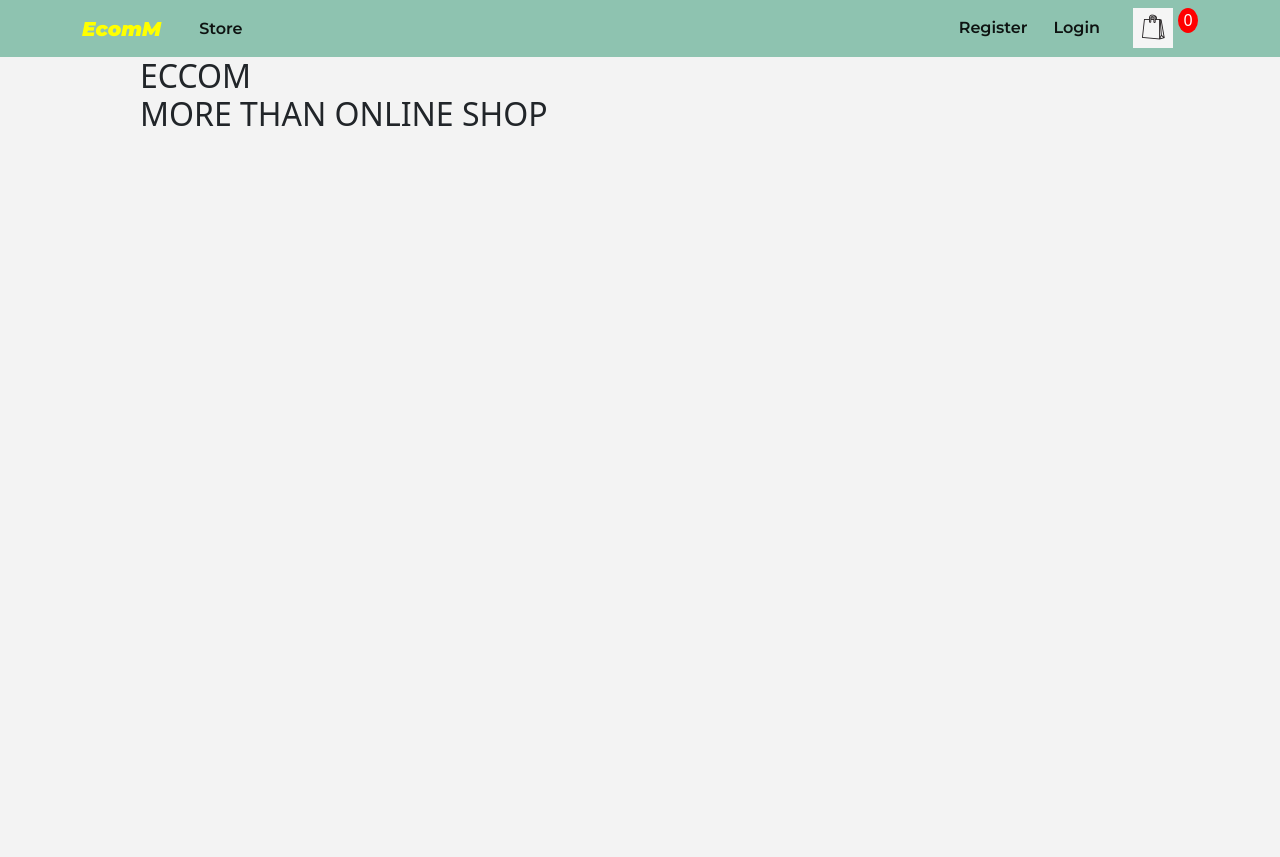
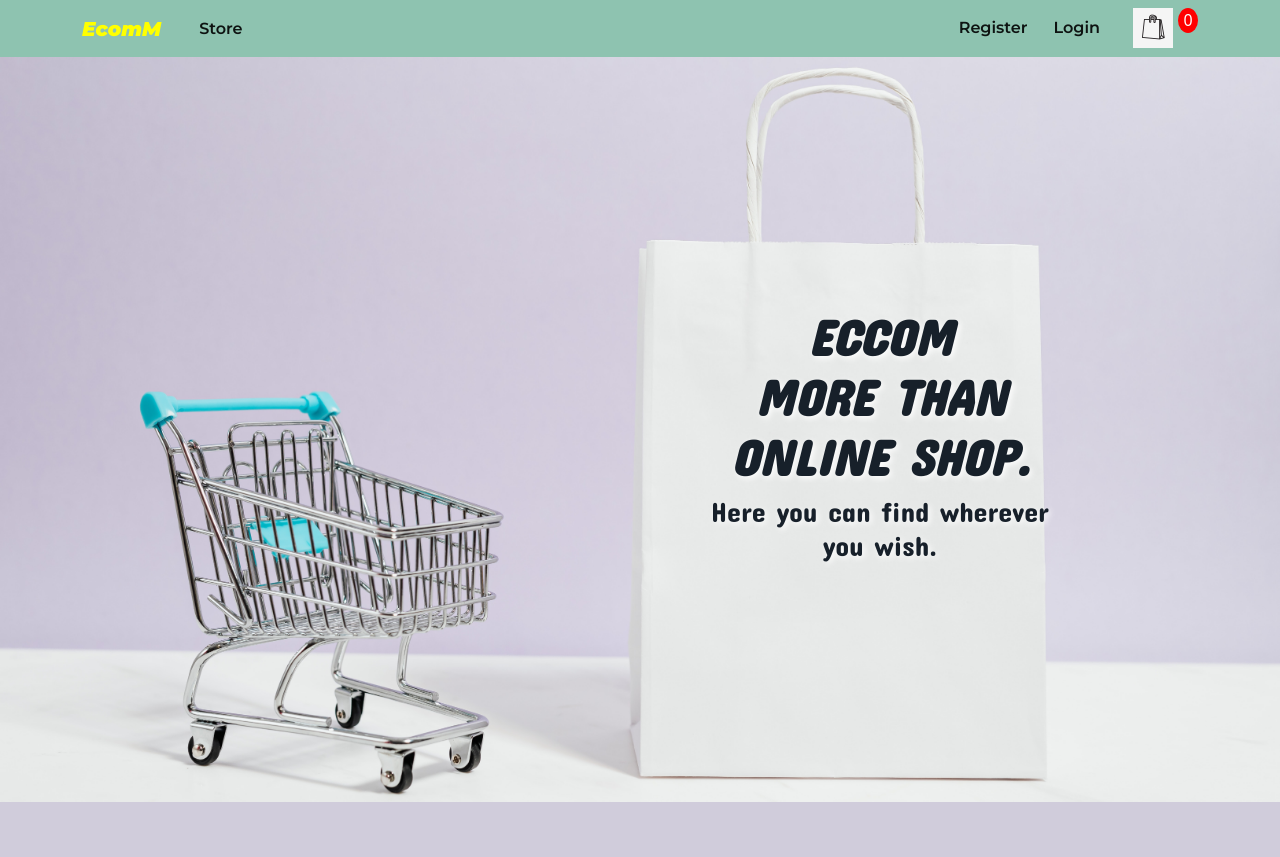
Before and after one commit to chirilscadilo/Eccom, a Django app: page / in a window 1280 px wide; the page is wider, and only the part inside the window is pictured. After the commit the page ends 802 px from the top of that part, so only its background shows below. Run offline with Django 4.2, Linux system fonts and the light colour scheme; some libraries are stand-ins or nearby versions.

Commit message:
modified:   products/templates/products/header.html 	modified:   products/templates/products/products.html 	modified:   products/views.py 	modified:   static/css/style.css 	new file:   static/images/banner.jpg 	new file:   static/images/pexels-karolina-grabowska-5632371.jpg 	modified:   templates/main.html

```diff
--- a/products/templates/products/header.html
+++ b/products/templates/products/header.html
@@ -2,6 +2,9 @@
 
 {%block content%}
     <section class="index-banner">
-        <h2>ECCOM<br>MORE THAN ONLINE SHOP</h2>
+
+            <h2>ECCOM<br>MORE THAN<br>ONLINE SHOP.</h2>
+            <h1>Here you can find wherever<br> you wish.</h1>
+
     </section>
 {%endblock%}
--- a/products/templates/products/products.html
+++ b/products/templates/products/products.html
@@ -2,6 +2,7 @@
 {% load static %}
 
 {%block content%}
+<div class="wrapper">
     <div class="row row-cols-1 row-cols-md-3 g-4">
         {%for product in products%}
         <div class="col">
@@ -20,6 +21,7 @@
         </div>
         {%endfor%}
     </div>
+</div>
 {%endblock%}
 
 <!---->
--- a/products/views.py
+++ b/products/views.py
@@ -20,7 +20,6 @@ def product_card(request, pk):
 @login_required(login_url='login')
 def create_card(request):
     form = ProductCardForm()
-    page = 'create'
 
     if request.method == 'POST':
         form = ProductCardForm(request.POST, request.FILES)
@@ -28,12 +27,12 @@ def create_card(request):
             form.save()
             return redirect('products')
 
-    return render(request,'products/product_form.html', {'form':form, 'page':page,})
+    return render(request,'products/product_form.html', {'form':form})
 
 
 @login_required(login_url='login')
 def update_card(request, pk):
-    page = 'update'
+
     productObj = ProductCard.objects.get(id=pk)
     form = ProductCardForm(instance=productObj)
 
@@ -43,7 +42,7 @@ def update_card(request, pk):
             form.save()
             return redirect('product-card', pk=productObj.id)
 
-    return render(request, 'products/update_form.html', {'form':form, 'page':page,'productObj':productObj})
+    return render(request, 'products/update_form.html', {'form':form,'productObj':productObj})
 
 
 @login_required(login_url='login')
--- a/static/css/style.css
+++ b/static/css/style.css
@@ -3,6 +3,7 @@
 }
 body {
   background-color: #f3f3f3;
+  overflow: hidden;
 }
 /*products page*/
 .wrapper {
@@ -81,5 +82,44 @@ body {
 
 .index-banner{
   width: 100%;
-  height: 100vh;/*100% device height*/
+  height: calc(100vh - 55px);/*100% device height*/
+  background-image: url('/static/images/banner.jpg');
+  background-repeat: no-repeat;
+  background-position: center;
+  background-size: cover;
+
 }
+
+
+.index-banner h2 {
+  font-family: 'Concert One', cursive;
+  font-style: italic;
+  font-size: 50px;
+  font-weight: 900;
+  line-height: 60px;
+  color: #17202A;
+  text-align: center;
+
+  position: relative;
+  top: 250px;
+  left: 240px;
+
+
+  text-shadow: 2px 2px 6px #fff;
+}
+
+.index-banner h1 {
+  font-family: 'Concert One', cursive;
+
+  font-size: 28px;
+  font-weight: 100;
+  color: #17202A;
+  text-align: center;
+
+  position: relative;
+  top: 250px;
+  left: 240px;
+
+
+  text-shadow: 2px 2px 6px #fff;
+}
--- a/templates/main.html
+++ b/templates/main.html
@@ -15,10 +15,7 @@
 
     <link rel="preconnect" href="https://fonts.googleapis.com" />
     <link rel="preconnect" href="https://fonts.gstatic.com" crossorigin />
-    <link
-      href="https://fonts.googleapis.com/css2?family=Montserrat:ital,wght@0,100;0,300;0,600;1,100;1,900&family=Secular+One&display=swap"
-      rel="stylesheet"
-    />
+    <link href="https://fonts.googleapis.com/css2?family=Concert+One&family=Montserrat:ital,wght@0,100;0,300;0,600;1,100;1,900&display=swap" rel="stylesheet">
 
     <link
       rel="stylesheet"
@@ -44,10 +41,10 @@
     </header>
 
     <main>
-      <div class="wrapper">
+
         {%block content%}
         {%endblock%}
-      </div>
+
     </main>
 
     <footer></footer>
```
Also changed, not shown: static/images/banner.jpg (added), static/images/pexels-karolina-grabowska-5632371.jpg (added). Lines whose indentation alone changed are shown as unchanged.
